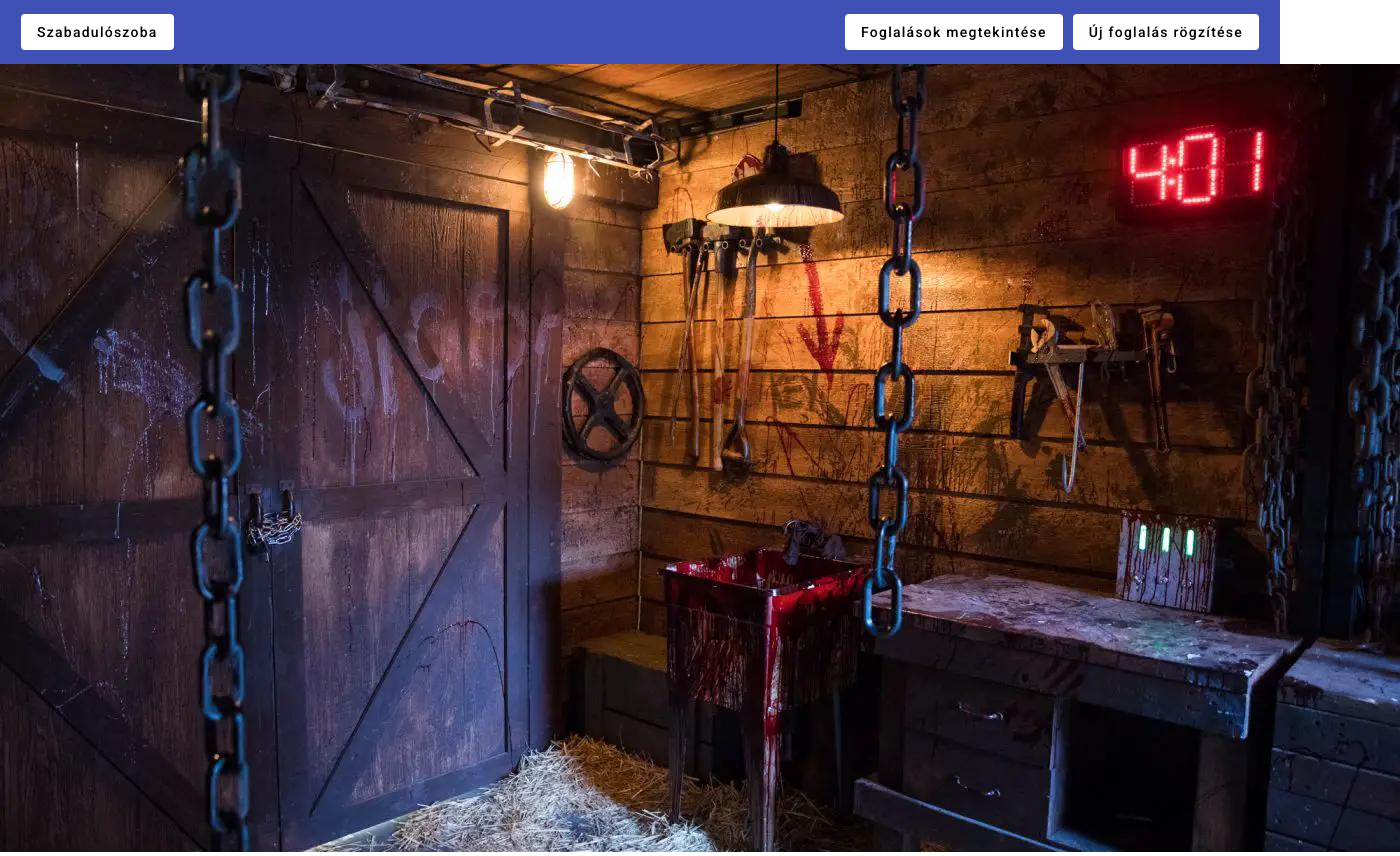
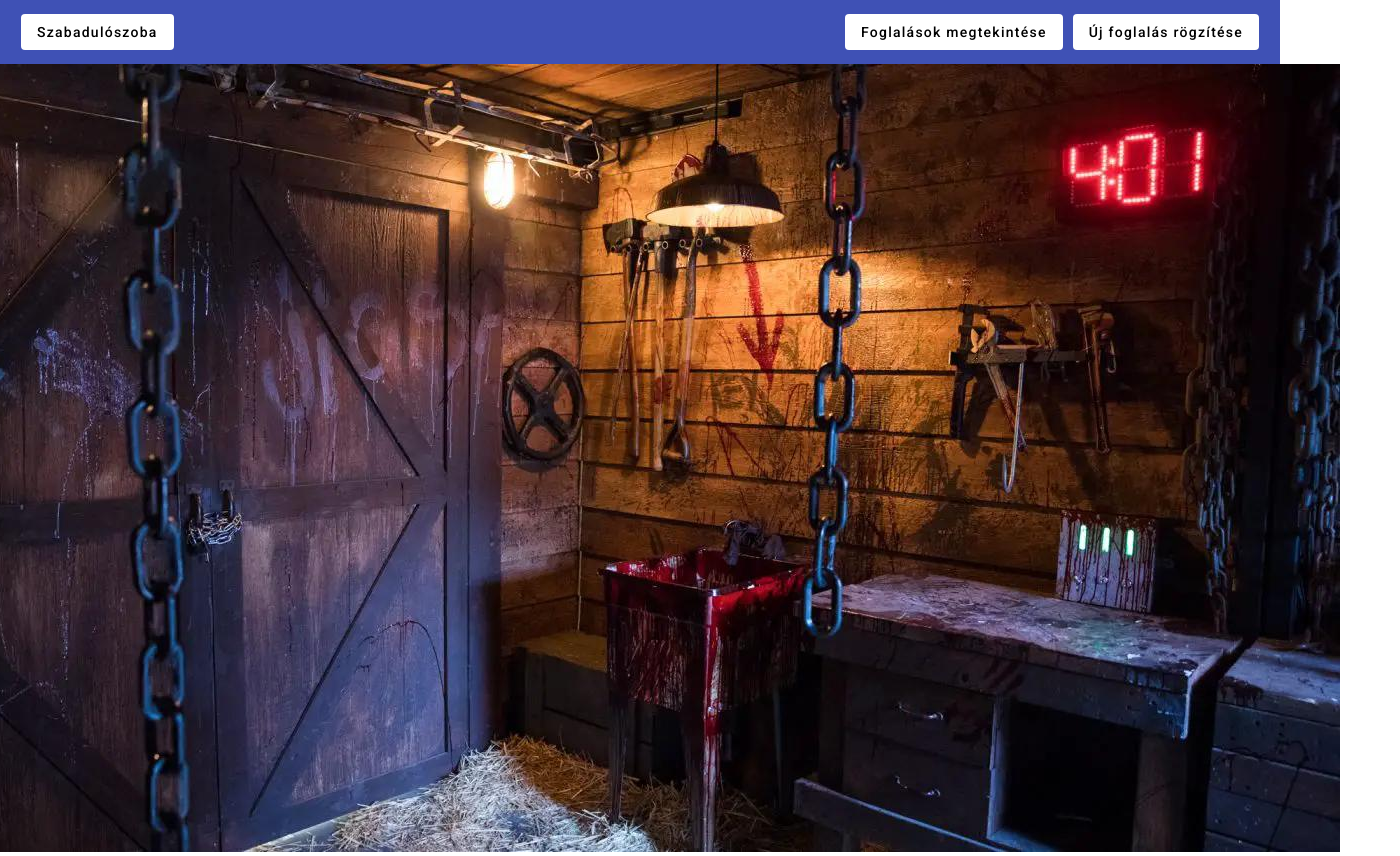
Before and after one commit to KiralyPeter/szabaduloszoba_angular, an Angular app in the folder SzabaduloszobaKiralyPeter/: page / in a window 1280 px wide. Shown: the whole page, 1400 px wide, since content can reach past the window. Built offline with nearby package versions, Linux system fonts and the light colour scheme.

Commit message:
Nyitó oldal igazítás

```diff
--- a/SzabaduloszobaKiralyPeter/src/app/nyitooldal/nyitooldal.component.html
+++ b/SzabaduloszobaKiralyPeter/src/app/nyitooldal/nyitooldal.component.html
@@ -1 +1,3 @@
-<img src="../../assets/jatek.jpg" alt="Szabadulószoba">
+<div class="container">
+    <img src="../../assets/jatek.jpg" alt="Szabadulószoba">
+</div>
--- a/SzabaduloszobaKiralyPeter/src/app/nyitooldal/nyitooldal.component.scss
+++ b/SzabaduloszobaKiralyPeter/src/app/nyitooldal/nyitooldal.component.scss
@@ -0,0 +1,4 @@
+.container {
+    display: flex;
+    justify-content: center;;
+}
```
